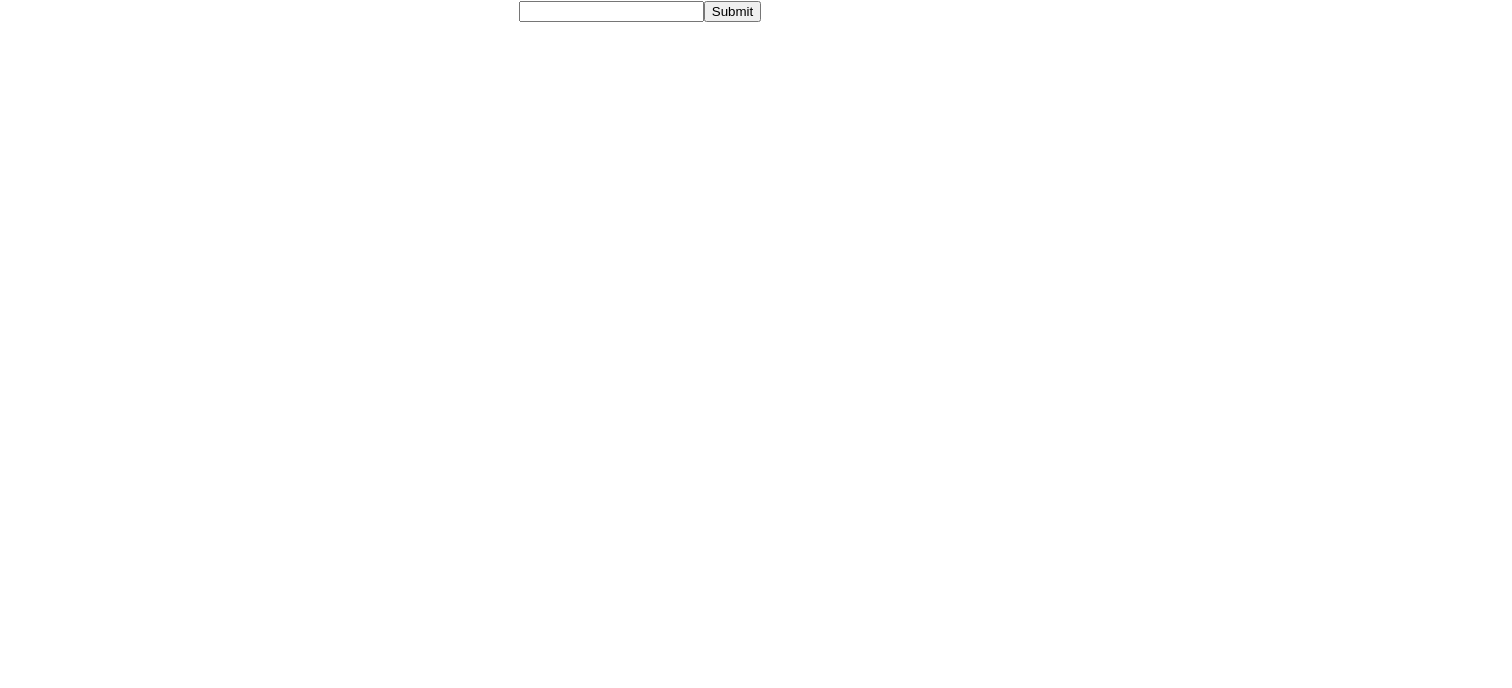
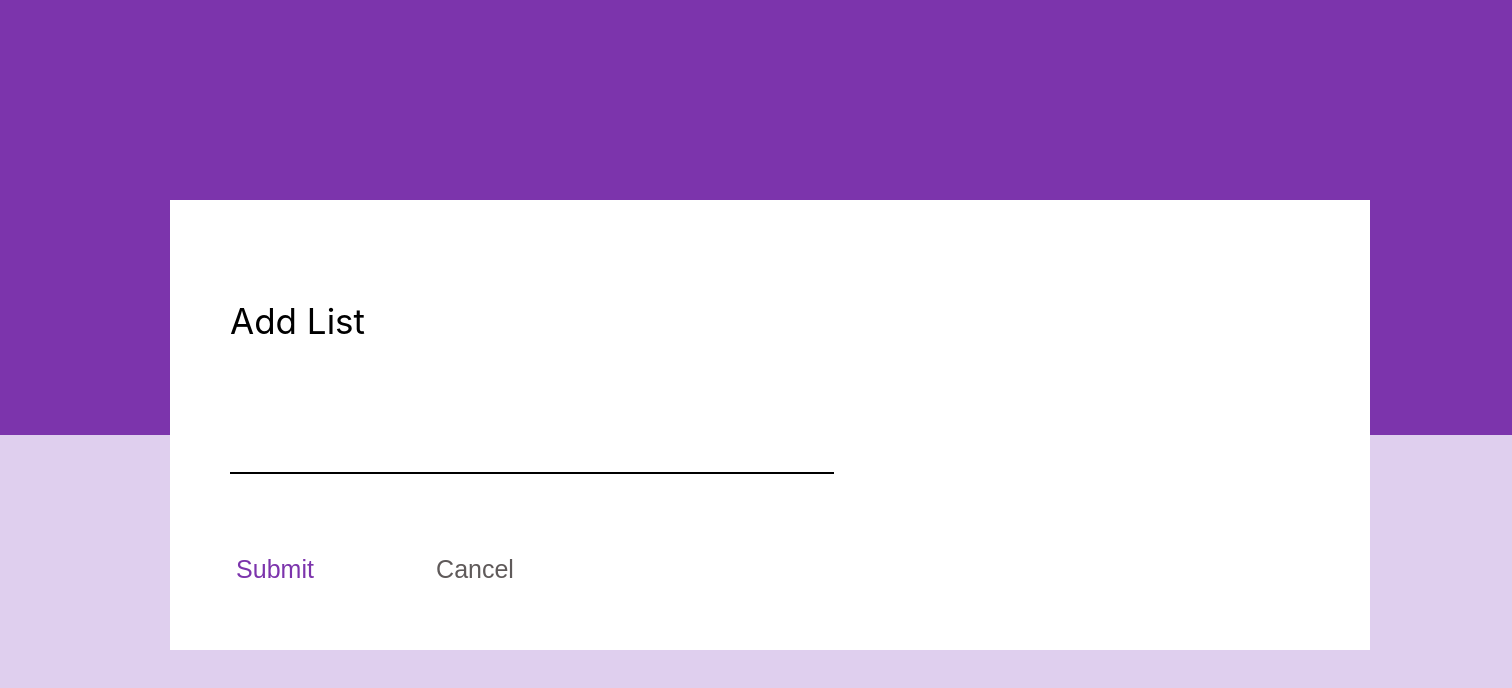
Before and after one commit to aishwarya18sr/frontend, a React (Create React App) app in the folder todo-list/: page / in a window 1280 px wide. Both pictures are taken after a click on the button "CREATE LIST". Shown: the top 688 px of the page, 1512 px wide, since content can reach past the window. Built offline with nearby package versions, Linux system fonts and the light colour scheme.

Commit message:
feat: add css to list and NewOrUpdateItem pages

```diff
--- a/todo-list/src/components/Button/Button.css
+++ b/todo-list/src/components/Button/Button.css
@@ -0,0 +1,31 @@
+.buttonContainer {
+    display:flex;
+    padding-top: 20px;
+}
+
+button {
+    padding-top:0px;
+    margin:0px;
+    display: flex;
+    width:200px;
+    background-color: white;
+    border:0px;
+    height:50px;
+    display:flex;
+    align-items: center;
+    justify-content: center;
+}
+
+#text {
+    padding-right:15px;
+    margin:0px;
+    font-size: 15px;
+}
+
+#plus {
+    padding-right:15px;
+}
+
+button:hover {
+    background-color: rgb(223, 207, 238);
+}
--- a/todo-list/src/components/Button/Button.js
+++ b/todo-list/src/components/Button/Button.js
@@ -1,11 +1,14 @@
 import './Button.css'
-import {faPlus} from '@fortawesome/free-solid-svg-icons';
+import {faPlus, faPencil} from '@fortawesome/free-solid-svg-icons';
 import { FontAwesomeIcon } from '@fortawesome/react-fontawesome';
 
-const Button = ({icon, text, onClick, statePage}) => {
+const Button = ({icon, text, onClick, args}) => {
     const getIcon = () => {
         if(icon==='plus') {
-            return <FontAwesomeIcon icon={faPlus} />
+            return <FontAwesomeIcon id='plus' icon={faPlus} />
+        }
+        else if(icon==='pencil') {
+            return <FontAwesomeIcon icon={faPencil} />
         }
         else {
             return
@@ -13,16 +16,22 @@ const Button = ({icon, text, onClick, statePage}) => {
     }
 
     const getText = () => {
-        return <p>{text}</p>
+        if(text===null) {
+            return
+        }
+        return <p id='text'>{text}</p>
     }
 
     const clickHandler = (event) => {
-        if(onClick)
-            onClick(statePage);
+        if(onClick && args===null) {
+            onClick();
+        }
+        else if(onClick)
+            onClick(args);
     }
 
     return (
-        <div className="button">
+        <div className="buttonContainer">
             <button onClick={clickHandler}>{getIcon()}{getText()}</button>
         </div>
     )
--- a/todo-list/src/components/List/List.css
+++ b/todo-list/src/components/List/List.css
@@ -1,4 +1,29 @@
+.listContainer {
+    background-color: rgb(223, 207, 238);
+    height:860px;
+}
+
+header {
+    background-color: rgb(124, 52, 172);
+    height:200px;
+}
+
+Button {
+    margin-top:5px;
+    margin-left:1150px;
+}
+
+#heading {
+    padding:0px;
+    margin-right:1100px;
+    margin-top:80px;
+    font-weight: bold;
+    font-size: 25px;
+}
+
 .listItemContainer {
+    margin-top:10px;
     display:flex;
     justify-content: space-around;
+    flex-wrap: wrap;
 }
--- a/todo-list/src/components/List/List.js
+++ b/todo-list/src/components/List/List.js
@@ -6,7 +6,7 @@ import './List.css';
 const List = (props) => {
 
     const getHeading = () => {
-        return <p>{(props.lists.length!==0) ? ((props.lists.length===1) ? 'AVALILABLE LIST' : 'AVAILABLE LISTS') : 'NO LISTS AVAILABLE'}</p> ;
+        return <p id="heading">{(props.lists.length!==0) ? ((props.lists.length===1) ? 'AVALILABLE LIST' : 'AVAILABLE LISTS') : 'NO LISTS AVAILABLE'}</p> ;
     }
 
     const allLists = props.lists.map((eachList) => {
@@ -16,7 +16,7 @@ const List = (props) => {
     return (
         <div className="listContainer">
             <header>
-                <Button icon='plus' text='CREATE LIST' onClick={props.onChangeState} statePage='NewListItem'></Button>
+                <Button icon='plus' text='CREATE LIST' onClick={props.onChangeState} args='NewListItem'></Button>
             </header>
             <main>
                 {getHeading()}
--- a/todo-list/src/components/ListItem/ListItem.css
+++ b/todo-list/src/components/ListItem/ListItem.css
@@ -1,7 +1,21 @@
 .listItemCard {
-    text-align:center;
     background-color:white;
     color:black;
-    border: 2px solid black;
     padding:10px;
+    display:flex;
+    text-align: center;
+    justify-content: center;
+    align-items: center;
+    width:300px;
+    height:150px;
+    margin:20px;
 }
+
+#listName {
+    font-size: 25px;
+}
+
+.listItemCard:hover {
+    background-color: rgb(157, 109, 189);
+    color:white;
+  }
--- a/todo-list/src/components/ListItem/ListItem.js
+++ b/todo-list/src/components/ListItem/ListItem.js
@@ -2,12 +2,13 @@ import './ListItem.css'
 
 const ListItem = (props) => {
     const clickHandler = (event) => {
+        console.log('i ListItem');
         if(props.onClick)
             props.onClick(props.id);
     }
     return (
         <div className="listItemCard" onClick={clickHandler}>
-            <p>{props.title}</p>
+            <p id="listName">{props.title}</p>
         </div>
     )
 }
--- a/todo-list/src/components/NewOrUpdateItem/NewOrUpdateItem.css
+++ b/todo-list/src/components/NewOrUpdateItem/NewOrUpdateItem.css
@@ -0,0 +1,61 @@
+.newOrUpdateItem {
+    height:770px;
+    width:1512px;
+    padding-top: 100px;
+    background: linear-gradient(0deg, rgb(223, 207, 238) 50%, rgb(124, 52, 172) 50%);
+}
+
+.title {
+    padding-top: 100px;
+    display:flex;
+    padding-left:60px;
+    font-size: 35px;
+}
+
+.inputFields {
+    margin-top: 100px;
+    margin-left: 170px;
+    height:450px;
+    width:1200px;
+    background-color: white;
+    margin-bottom: 200px;
+}
+
+#itemName {
+    color: black;
+    outline: none;
+    outline-style: none;
+    border-top: none;
+    border-left: none;
+    border-right: none;
+    border-bottom: solid black 2px;
+    padding-top:60px;
+    margin-left: 60px;
+    width:600px;
+    font-size: 30px;
+    display: flex;
+    justify-content: flex-start;
+    align-items: center;
+}
+
+.buttonContainer {
+    display: flex;
+    padding-left:5px;
+    padding-top:70px;
+}
+
+.submit {
+    padding:0px;
+    margin:0px;
+    background-color: white;
+    font-size: 25px;
+    color: rgb(124, 52, 172);
+}
+
+.cancel {
+    padding:0px;
+    margin:0px;
+    background-color: white;
+    font-size: 25px;
+    color:rgb(95, 90, 90);
+}
--- a/todo-list/src/components/NewOrUpdateItem/NewOrUpdateItem.js
+++ b/todo-list/src/components/NewOrUpdateItem/NewOrUpdateItem.js
@@ -1,4 +1,6 @@
 import {useState} from 'react';
+import Button from '../Button/Button'
+import './NewOrUpdateItem.css';
 
 const NewOrUpdateItem = (props) => {
     const [itemName, setItemName] = useState(props.initialItemValue);
@@ -7,14 +9,21 @@ const NewOrUpdateItem = (props) => {
         setItemName(event.target.value);
     }
 
-    const buttonClickHandler = (event) => {
+    const clickHandler = (event) => {
         props.onClick(itemName);
     }
 
     return (
         <div className="newOrUpdateItem">
-            <input type="text" value={itemName} onChange={inputHandler}></input>
-            <button onClick={buttonClickHandler}>Submit</button>
+            <form className='inputFields'>
+                <p className="title">{props.title}</p>
+                <input id="itemName" type="text" value={itemName} onChange={inputHandler}></input>
+                <div className="buttonContainer">
+                <button className="submit" onClick={clickHandler} >Submit</button>
+                    {/* <Button icon={null} text='Submit' onClick={props.onClick} args={itemName} ></Button> */}
+                    <button className="cancel" type="cancel">Cancel</button>
+                </div>
+            </form>
         </div>
     )
 }
--- a/todo-list/src/components/Task/Task.js
+++ b/todo-list/src/components/Task/Task.js
@@ -15,7 +15,7 @@ const Task = (props) => {
     return (
         <div className="taskContainer">
             <header>
-                <Button icon='plus' text='CREATE TASK' onClick={onClickHandler}></Button>
+                <Button icon='plus' text='CREATE TASK' onClick={onClickHandler} args={null}></Button>
             </header>
             <main>
                 <p>{props.list.listName}</p>
--- a/todo-list/src/components/TaskItem/TaskItem.js
+++ b/todo-list/src/components/TaskItem/TaskItem.js
@@ -1,27 +1,14 @@
 import './TaskItem.css'
-import {faPencil} from '@fortawesome/free-solid-svg-icons';
-import { FontAwesomeIcon } from '@fortawesome/react-fontawesome';
+import Button from '../Button/Button';
 
-const Button = ({id, text, onEditTaskItem}) => {
-    const getIcon = () => {
-        return <FontAwesomeIcon icon={faPencil} />
-    }
-
-    const getText = () => {
-        return <p>{text}</p>
-    }
-
-    const clickHandler = (event) => {
-        event.preventDefault();
-        if(onEditTaskItem)
-        onEditTaskItem(id);
-    }
+const TaskItem = ({id, text, onEditTaskItem}) => {
 
     return (
-        <div className="button">
-            <button onClick={clickHandler}>{getText()}{getIcon()}</button>
+        <div>
+            <p>{text}</p>
+            <Button icon='pencil' text={null} onClick={onEditTaskItem} args={id}></Button>
         </div>
     )
 }
 
-export default Button;
+export default TaskItem;
--- a/todo-list/src/container/App.js
+++ b/todo-list/src/container/App.js
@@ -89,14 +89,14 @@ function App() {
 
   const addListItemHandler = (listName) => {
     const newListItem = {
-      id:initialLists.length + 1,
+      id: currentList.length + 1,
       listName,
       tasks:[],
     }
     const updatedList = [
-        ...initialLists,newListItem
+        ...currentList,newListItem
     ]
-    setCurrentList(updatedList);
+    setCurrentList(()=>updatedList);
     setCurrentStatePage('List');
   }
 
@@ -170,13 +170,13 @@ function App() {
         {(currentStatePage === 'List') ?
             <List lists={currentList} onChangeState={changeStateHandler} onMoveToTask={moveToTaskHandler}></List> :
             (currentStatePage === 'NewListItem') ?
-            <NewOrUpdateItem initialItemValue='' onClick={addListItemHandler}></NewOrUpdateItem> :
+            <NewOrUpdateItem title='Add List' initialItemValue='' onClick={addListItemHandler}></NewOrUpdateItem> :
             (currentStatePage === 'Task') ?
             <Task list={currentListItem} onCreateTask={changeStateHandler} onEditTaskItem={moveToEditTaskHandler}></Task> :
             (currentStatePage === 'NewTaskItem') ?
-            <NewOrUpdateItem initialItemValue='' onClick={createTaskItemHandler}></NewOrUpdateItem> :
+            <NewOrUpdateItem title='Add Task' initialItemValue='' onClick={createTaskItemHandler}></NewOrUpdateItem> :
             (currentStatePage === 'EditTaskItem') ?
-            <NewOrUpdateItem initialItemValue={currentTaskItem.name} onClick={editTaskItemHandler}></NewOrUpdateItem> :
+            <NewOrUpdateItem title='Update Task' initialItemValue={currentTaskItem.name} onClick={editTaskItemHandler}></NewOrUpdateItem> :
             <></>
         }
     </div>
```
